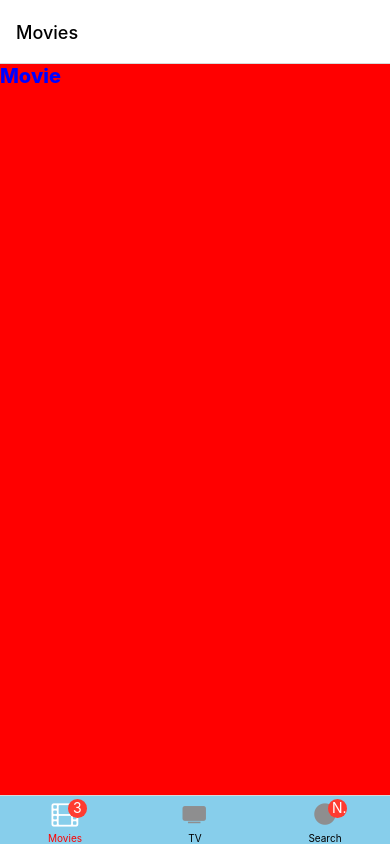
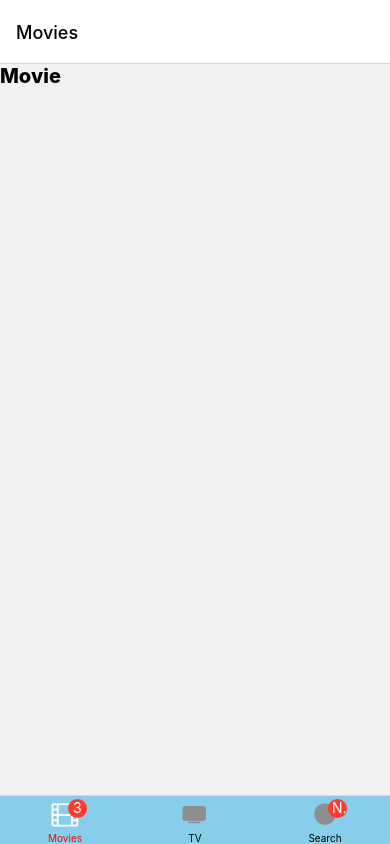
Before and after one commit to Ahn-GiHwan/RN_tutorial, a React Native app: screen /Movies in a window 390 px wide. Built offline with nearby package versions, Linux system fonts and the light colour scheme.

Commit message:
style: theme of props를 이용하여 모드에 따라 색상 변화

```diff
--- a/screens/Movies.jsx
+++ b/screens/Movies.jsx
@@ -6,13 +6,14 @@ const Btn = styled.Text`
   flex: 1;
   justify-content: center;
   align-items: center;
-  background-color: red;
+  background-color: ${(props) => props.theme.mainBgColor};
 `;
 
 const Title = styled.Text`
-  color: blue;
+  /* color: blue; */
   font-size: 20px;
   font-weight: 800;
+  color: ${(props) => props.theme.textColor};
 `;
 
 const Movies = ({ navigation: { navigate } }) => {
```
